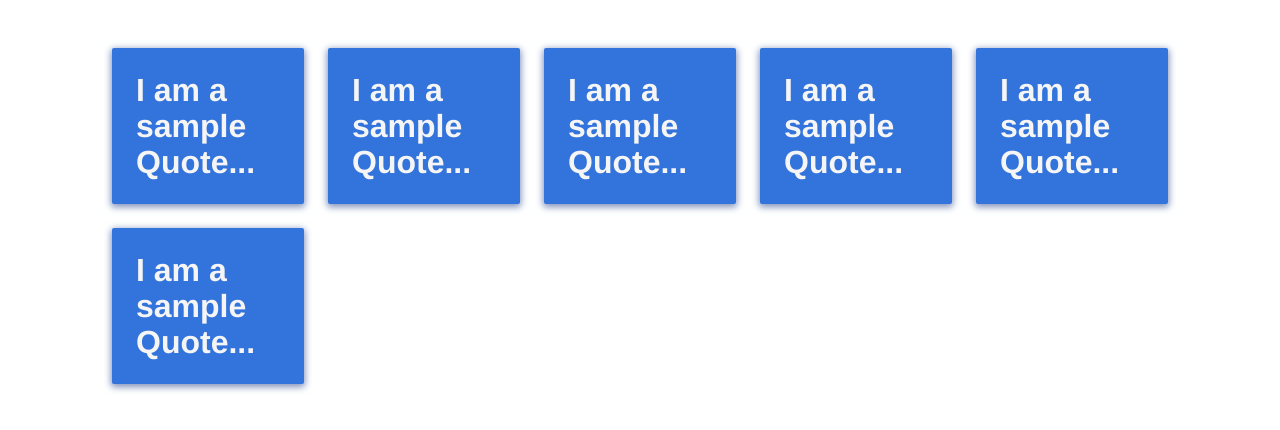
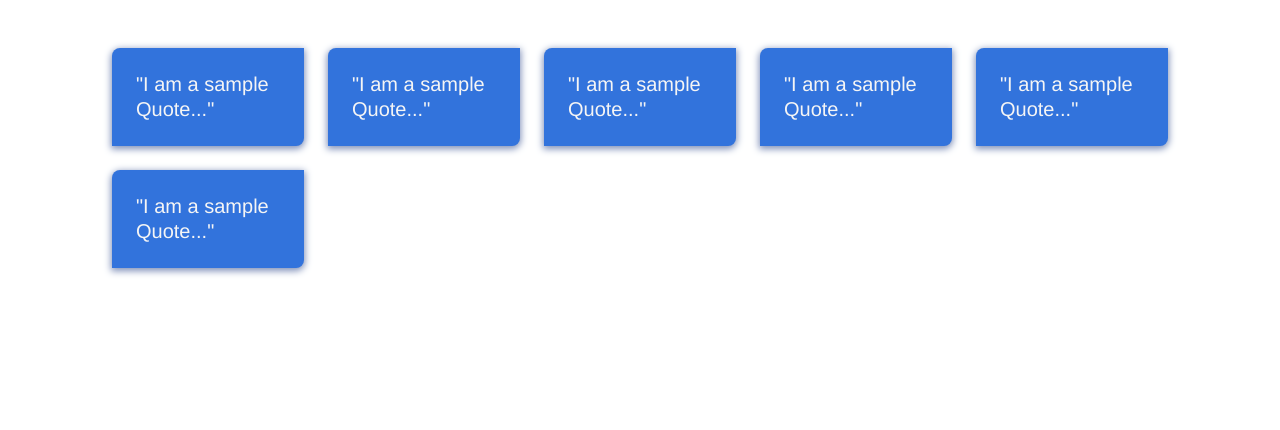
Before and after one commit to Paolo-Man001/wonderful-quotes, a Vue app: page / in a window 1280 px wide. Shown: the top 430 px of the page. Built offline with nearby package versions, Linux system fonts and the light colour scheme.

Commit message:
s10.140(refactor): Refactor Styling of the Card :   make it more fun and cool looking.

```diff
--- a/src/components/Quote.vue
+++ b/src/components/Quote.vue
@@ -2,7 +2,7 @@
   <div class="column is-one-fifth is-2-mobile">
     <div class="card is-link quote">
       <div class="card-content">
-        <p class="title has-text-white-ter">
+        <p class="subtitle has-text-white-ter">
           <!-- Single Quote's slot -->
           <slot></slot>
         </p>
@@ -24,11 +24,11 @@
   }
 
   .quote:hover {
-    background-color: #23d160
+    background-color: #1fbc56
   }
 
   .card{
     box-shadow: 0 2px 7px 1px #7f90b9;
-    border-radius: 2px;
+    border-radius: 8px 0;
   }
 </style>
--- a/src/components/QuoteGrid.vue
+++ b/src/components/QuoteGrid.vue
@@ -3,7 +3,7 @@
     <div class="columns is-multiline">
 
         <Quote v-for="(quote,i) in quotes" :key="i">
-          {{ quote }}
+          "{{ quote }}"
         </Quote>
     </div>
   </section>
```
